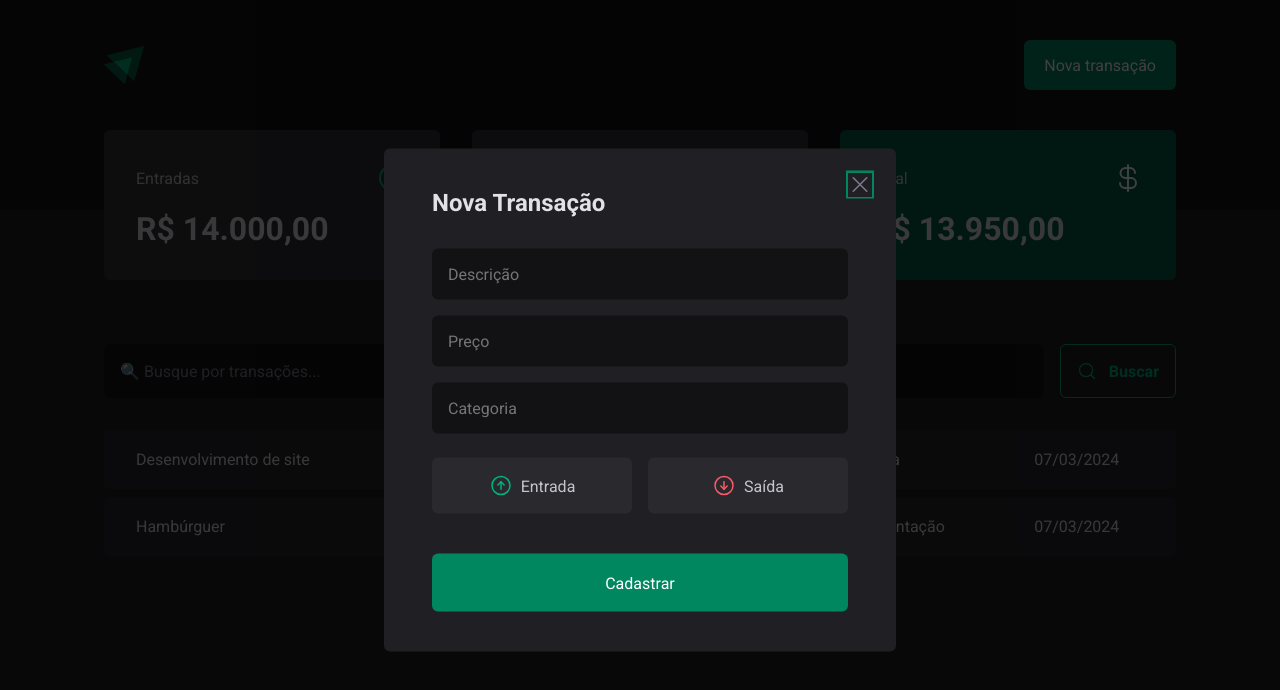
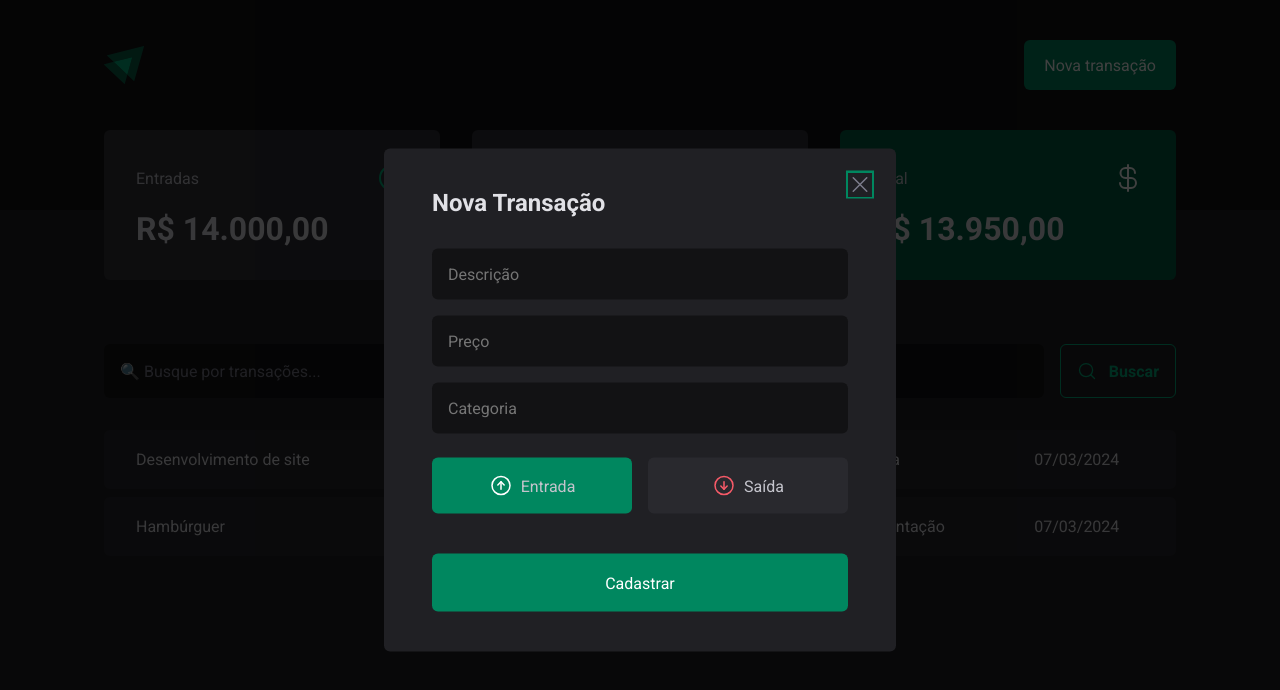
Before and after one commit to Wellington-Henrique/03-dt-money, a React (Vite) app: page / in a window 1280 px wide. Both pictures are taken after a click on the button "Nova transação". Shown: the top 690 px of the page. Built offline with nearby package versions, Linux system fonts and the light colour scheme; data requests are answered from the project's data file.

Commit message:
Conexão com a API: Controlled components

```diff
--- a/src/components/NewTransactionModal/index.tsx
+++ b/src/components/NewTransactionModal/index.tsx
@@ -1,4 +1,4 @@
-import { useForm } from "react-hook-form";
+import { Controller, useForm } from "react-hook-form";
 import { zodResolver } from "@hookform/resolvers/zod";
 import * as z from 'zod'
 
@@ -10,26 +10,26 @@
     description: z.string(),
     price: z.number(),
     category: z.string(),
-    // type: z.enum(['income', 'outcome']),
+    type: z.enum(['income', 'outcome']),
 })
 
 type NewTransactionFormInputs = z.infer<typeof newTransactionFormSchema>
 
 export function NewTransactionModal() {
     const {
+        control,
         register,
         handleSubmit,
         formState: {
             isSubmitting
         }
     } = useForm<NewTransactionFormInputs>({
-        resolver: zodResolver(newTransactionFormSchema)
+        resolver: zodResolver(newTransactionFormSchema),
+        defaultValues: { type: 'income'}
     })
 
     async function handleCreateNewTransaction(data: NewTransactionFormInputs) {
         await new Promise(resolve => setTimeout(resolve, 2000))
-
-        console.log(data)
     }
 
     return (
@@ -65,7 +65,15 @@
                         {...register('category')}
                     />
 
-                    <TransactionType>
+                    <Controller
+                        control={control}
+                        name="type"
+                        render={({field}) => {
+                            return (
+                                <TransactionType
+                                    onValueChange={field.onChange}
+                                    value={field.value}
+                                >
                                     <TransactionTypeButton variant='income' value='income'>
                                         <ArrowCircleUp size={24}/>
                                         Entrada
@@ -76,6 +84,10 @@
                                         Saída
                                     </TransactionTypeButton>
                                 </TransactionType>
+                            )
+                        }}
+                    />
+
 
                     <button type='submit' disabled={isSubmitting}>Cadastrar</button>
                 </form>
```
Lines whose indentation alone changed are shown as unchanged.
